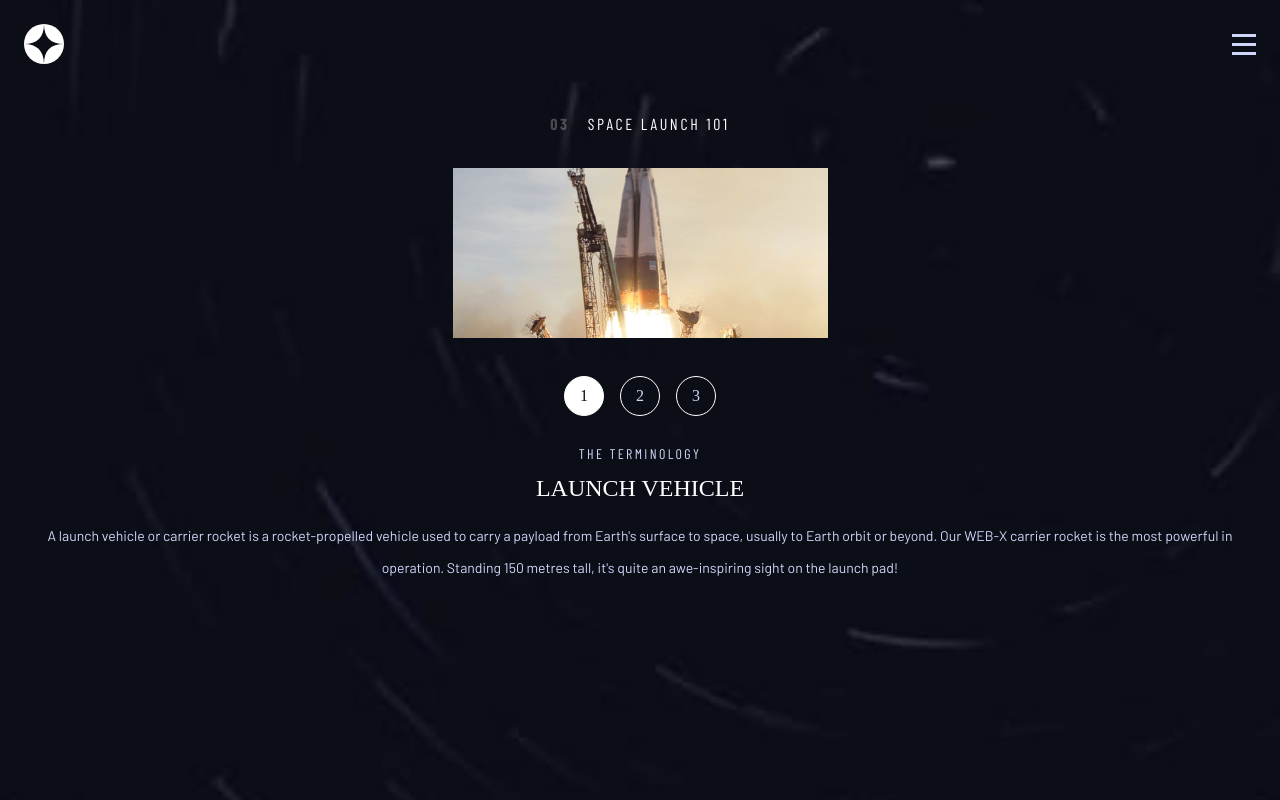
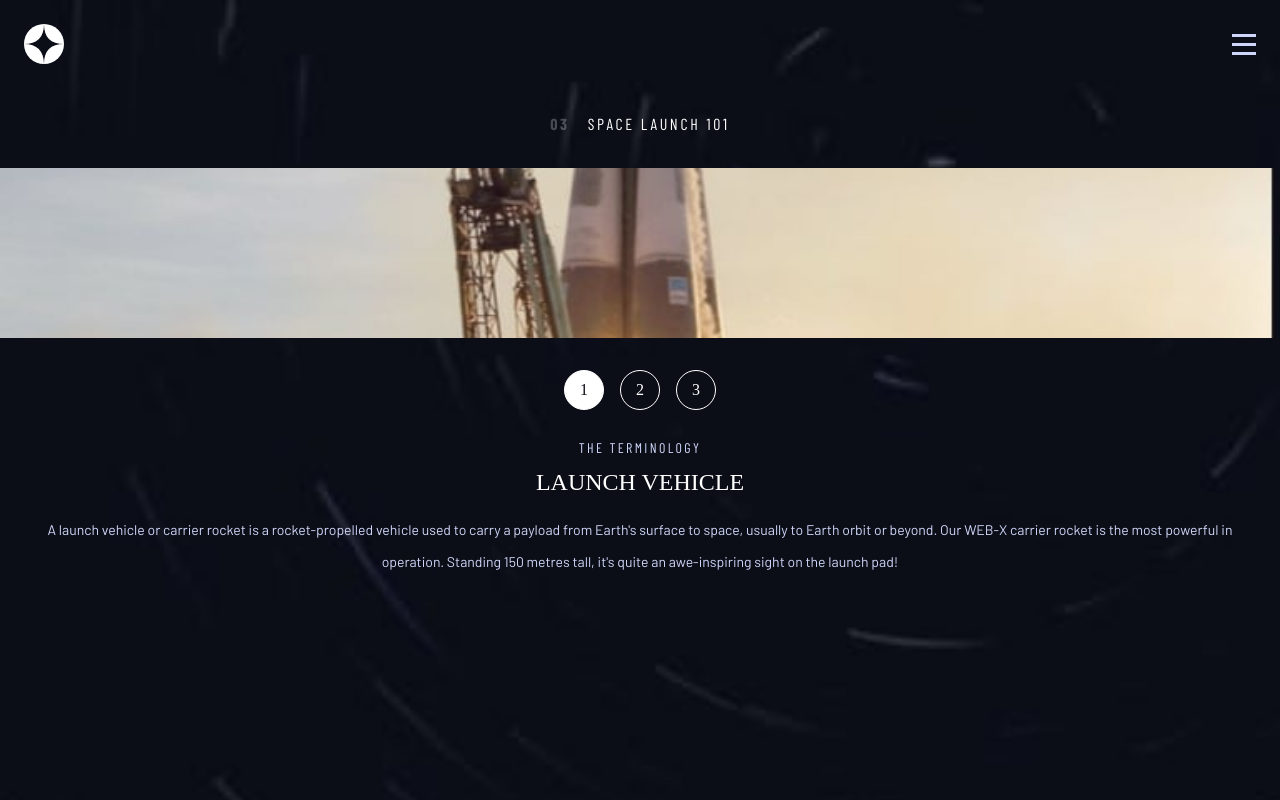
Before and after one commit to SaloRB/frontend-mentor-space-tourism-website, a Next.js app: page /technology in a window 1280 px wide. Built offline with nearby package versions, Linux system fonts and the light colour scheme; a web font is replaced by a local one.

Commit message:
Dynamic Tech Page

```diff
--- a/src/components/Nav.js
+++ b/src/components/Nav.js
@@ -1,6 +1,9 @@
 import Image from 'next/image'
+import { useRouter } from 'next/router'
 
 function Nav() {
+  const router = useRouter()
+
   return (
     <div className="px-6 pt-6 flex items-center justify-between">
       <Image
@@ -8,6 +11,7 @@ function Nav() {
         src="/assets/shared/logo.svg"
         width={40}
         height={40}
+        onClick={() => router.push('/')}
       />
       <Image
         className="cursor-pointer"
--- a/src/pages/technology.js
+++ b/src/pages/technology.js
@@ -1,7 +1,14 @@
 import Nav from '../components/Nav'
 import Image from 'next/image'
+import { technology } from '../../data'
+import { useState } from 'react'
 
 function Technology() {
+  console.log(technology)
+  const [techName, setTechName] = useState('Launch vehicle')
+
+  const tech = technology.find((tech) => tech.name === techName)
+
   return (
     <div className="bg-[url('/assets/technology/background-technology-mobile.jpg')] bg-no-repeat bg-cover text-primary min-h-screen pb-24">
       <Nav />
@@ -12,23 +19,28 @@ function Technology() {
           Space launch 101
         </h2>
 
-        <Image
-          src="/assets/technology/image-launch-vehicle-landscape.jpg"
-          width={375}
-          height={170}
-          objectFit="cover"
-        />
+        <div className="relative h-[170px] w-full">
+          <Image
+            src={tech.images.landscape.substring(1)}
+            layout="fill"
+            objectFit="cover"
+          />
+        </div>
 
         <div className="flex items-center justify-center space-x-4 mt-8">
-          <div className="flex items-center justify-center h-[40px] w-[40px] bg-white rounded-full border border-white text-dark font-title">
-            1
-          </div>
-          <div className="flex items-center justify-center h-[40px] w-[40px] bg-transparent rounded-full border border-white font-title">
-            2
-          </div>
-          <div className="flex items-center justify-center h-[40px] w-[40px] bg-transparent rounded-full border border-white font-title">
-            3
-          </div>
+          {technology.map((tech, index) => (
+            <div
+              onClick={() => setTechName(tech.name)}
+              key={tech.name}
+              className={`${
+                tech.name === techName
+                  ? 'bg-white text-dark'
+                  : 'bg-transparent text-white'
+              } cursor-pointer flex items-center justify-center h-[40px] w-[40px]  rounded-full border border-white  font-title`}
+            >
+              {index + 1}
+            </div>
+          ))}
         </div>
 
         <div className="mt-7">
@@ -36,15 +48,9 @@ function Technology() {
             The Terminology
           </p>
           <p className="font-title text-white uppercase text-2xl mb-4">
-            Launch Vehicle
+            {tech.name}
           </p>
-          <p className="font-body leading-8 text-sm px-8">
-            A launch vehicle or carrier rocket is a rocket-propelled vehicle
-            used to carry a payload from Earth's surface to space, usually to
-            Earth orbit or beyond. Our WEB-X carrier rocket is the most powerful
-            in operation. Standing 150 metres tall, it's quite an awe-inspiring
-            sight on the launch pad!
-          </p>
+          <p className="font-body leading-8 text-sm px-8">{tech.description}</p>
         </div>
       </main>
     </div>
```
